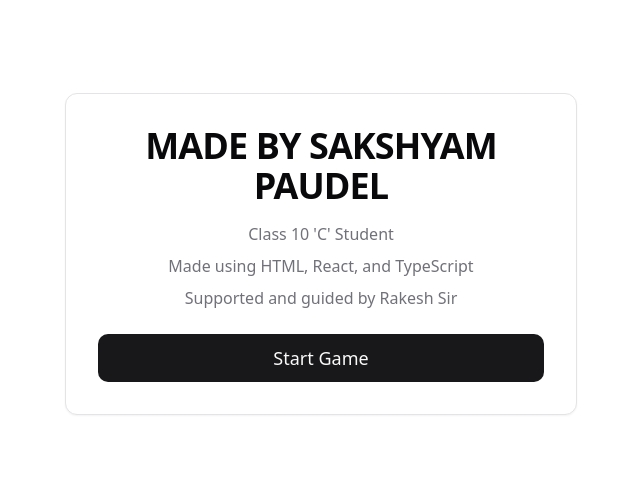
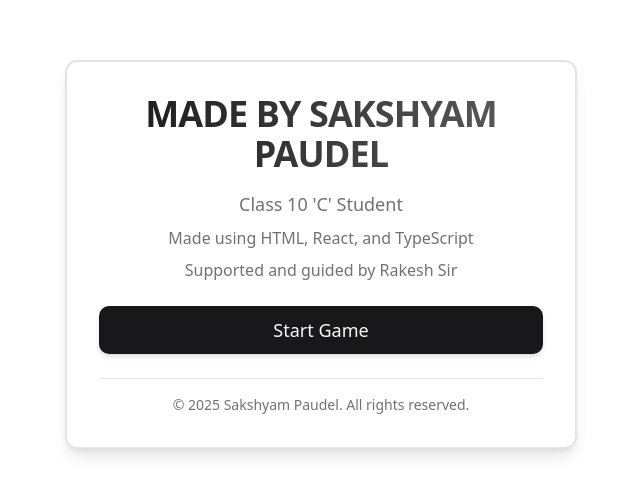
Before and after one commit to Sakshyam28836/tictac-tactics-showdown, a React (Vite) app: page / in a window 1280 px wide. Shown: the part 146-640 px from the top of the page, without its empty margins (319-959 px from the left). Built offline with nearby package versions, Linux system fonts and the light colour scheme.

Commit message:
Improve UI and fix errors
Add theming to the application.  Address errors and improve the landing page, including adding a copyright notice.

```diff
--- a/src/pages/Index.tsx
+++ b/src/pages/Index.tsx
@@ -22,14 +22,16 @@ const Index = () => {
   };
 
   return (
-    <div className="min-h-screen flex flex-col items-center justify-center p-4 animate-fade-in">
-      <Card className="w-full max-w-lg p-6 space-y-6">
-        <h1 className="text-3xl font-semibold text-center tracking-tight">Tic-Tac-Toe</h1>
+    <div className="min-h-screen flex flex-col items-center justify-center p-4 animate-fade-in bg-background">
+      <Card className="w-full max-w-lg p-6 space-y-6 shadow-lg border-2">
+        <h1 className="text-3xl font-bold text-center tracking-tight bg-gradient-to-r from-primary to-primary/70 bg-clip-text text-transparent">
+          Tic-Tac-Toe
+        </h1>
         {!showModes ? (
           <div className="flex justify-center">
             <Button
               size="lg"
-              className="w-48 h-16 text-lg"
+              className="w-48 h-16 text-lg bg-primary hover:bg-primary/90 transition-all duration-300 shadow-md"
               onClick={() => setShowModes(true)}
             >
               Start Game
@@ -45,7 +47,7 @@ const Index = () => {
                 <button
                   key={level}
                   onClick={() => handleDifficultySelect(level)}
-                  className="px-6 py-3 rounded-lg bg-secondary hover:bg-secondary/80 transition-colors capitalize"
+                  className="px-6 py-3 rounded-lg bg-secondary hover:bg-secondary/80 transition-colors capitalize shadow-sm"
                 >
                   {level}
                 </button>
@@ -65,7 +67,7 @@ const Index = () => {
         )}
       </Card>
       <footer className="mt-8 text-sm text-muted-foreground text-center">
-        <p>© 2025 by Sakshyam Paudel. All rights reserved.</p>
+        <p>© {new Date().getFullYear()} by Sakshyam Paudel. All rights reserved.</p>
       </footer>
     </div>
   );
--- a/src/pages/Landing.tsx
+++ b/src/pages/Landing.tsx
@@ -8,23 +8,26 @@ const Landing = () => {
 
   return (
     <div className="min-h-screen flex items-center justify-center bg-background">
-      <Card className="p-8 space-y-6 max-w-lg w-full mx-4 animate-fade-in">
+      <Card className="p-8 space-y-6 max-w-lg w-full mx-4 animate-fade-in shadow-lg border-2">
         <div className="space-y-4 text-center">
-          <h1 className="text-4xl font-bold tracking-tight">
+          <h1 className="text-4xl font-bold tracking-tight bg-gradient-to-r from-primary to-primary/70 bg-clip-text text-transparent">
             MADE BY SAKSHYAM PAUDEL
           </h1>
           <div className="space-y-2 text-muted-foreground">
-            <p>Class 10 'C' Student</p>
-            <p>Made using HTML, React, and TypeScript</p>
-            <p>Supported and guided by Rakesh Sir</p>
+            <p className="text-lg font-medium">Class 10 'C' Student</p>
+            <p className="text-base">Made using HTML, React, and TypeScript</p>
+            <p className="text-base">Supported and guided by Rakesh Sir</p>
           </div>
         </div>
         <Button
-          className="w-full text-lg h-12"
+          className="w-full text-lg h-12 bg-primary hover:bg-primary/90 transition-all duration-300 shadow-md"
           onClick={() => navigate('/game')}
         >
           Start Game
         </Button>
+        <footer className="text-sm text-muted-foreground text-center pt-4 border-t">
+          <p>© {new Date().getFullYear()} Sakshyam Paudel. All rights reserved.</p>
+        </footer>
       </Card>
     </div>
   );
```
